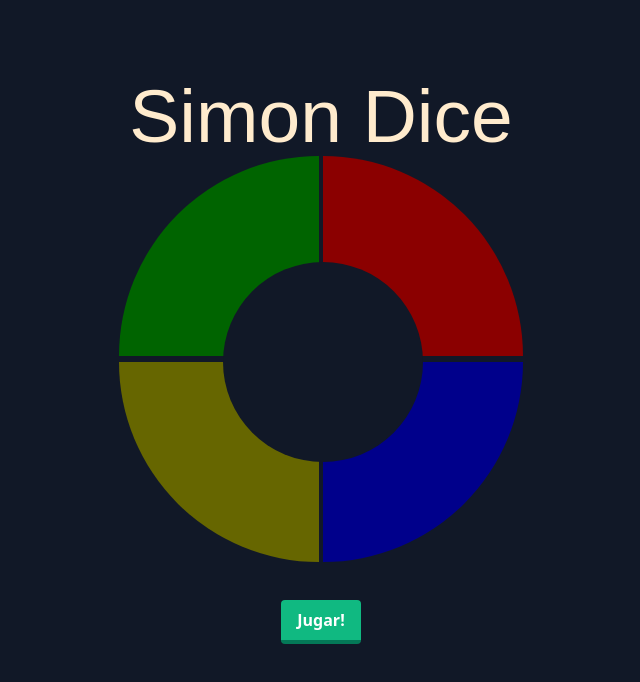
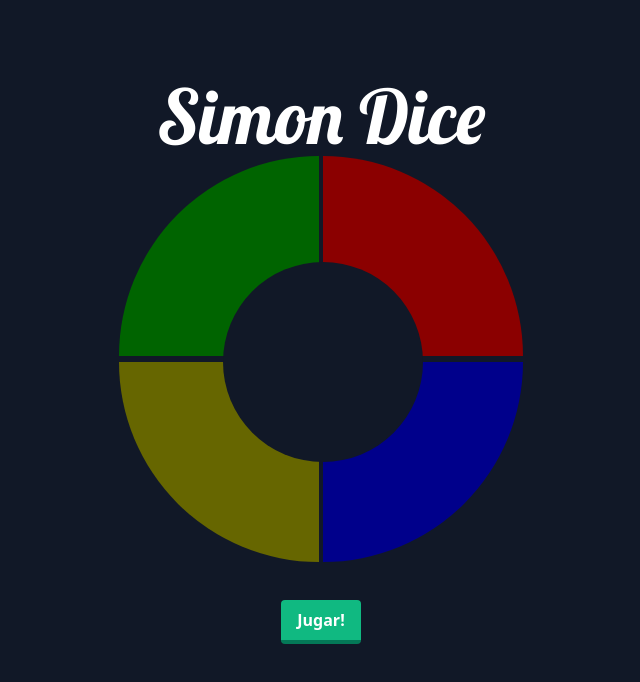
Before and after one commit to Arturo-Castro/Simon-Dice-Demo, a plain HTML site: page index.html in a window 1280 px wide. Shown: the whole page, without its empty margins (319-959 px from the left). Drawn offline with nearby package versions, Linux system fonts and the light colour scheme.

Commit message:
Agrega estilos

```diff
--- a/index.html
+++ b/index.html
@@ -7,6 +7,9 @@
     <meta name='viewport' content='width=device-width, initial-scale=1'>
     <link rel='stylesheet' type='text/css' media='screen' href='./main.css'>
     <link href="https://unpkg.com/tailwindcss@^2/dist/tailwind.min.css" rel="stylesheet">
+    <link rel="preconnect" href="https://fonts.googleapis.com">
+    <link rel="preconnect" href="https://fonts.gstatic.com" crossorigin>
+    <link href="https://fonts.googleapis.com/css2?family=Lobster&display=swap" rel="stylesheet">
 </head>
 <body>
     <div class="flex h-screen justify-center items-center bg-gray-900 flex-col relative">
--- a/main.css
+++ b/main.css
@@ -59,9 +59,9 @@
 
 p{
     top: 60px;
-    color: blanchedalmond;
+    color: white;
     font-size: 75px;
-    font-family: fantasy;
+    font-family: 'Lobster', cursive;
 }
 
 #texto-turno{
```
